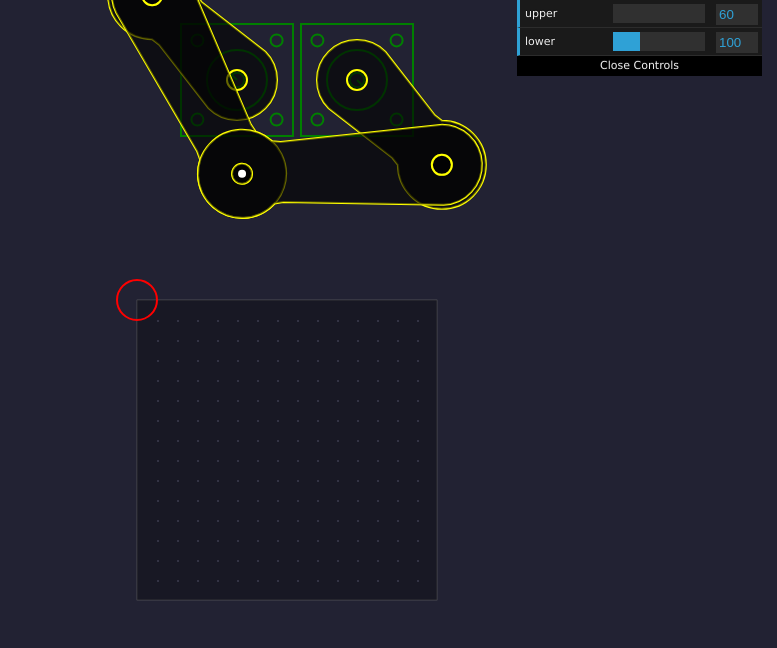
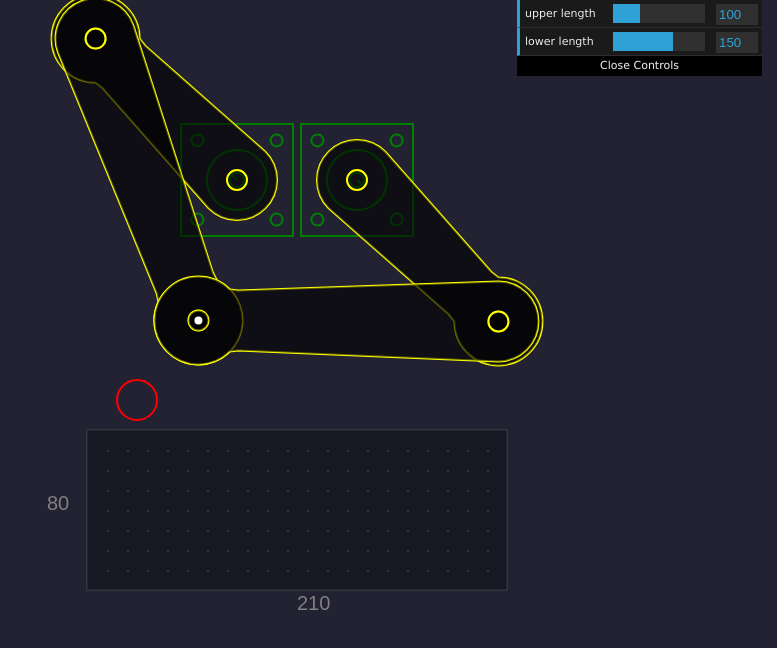
Before and after one commit to tmpvar/parallel-scara, a plain HTML site: page index.html in a window 1280 px wide. Shown: the whole page, without its empty margins (503-1280 px from the left). Drawn offline with Linux system fonts and the light colour scheme.

Commit message:
add some sort of automatic build area resizing

```diff
--- a/index.html
+++ b/index.html
@@ -40,7 +40,7 @@
     this.radsPerStep = (Math.PI*2)/stepsPerRotation;
     this.steps = 0;
     this.ozin = ozin;
-    this.dimensions = Vec2(56, 56);
+    this.dimension = Vec2(56, 56);
     this.observers = [];
     this.rpm = 0;
 
@@ -82,7 +82,7 @@
     }
 
     ctx.save()
-      var hx = this.dimensions.x/2, hy = this.dimensions.y/2
+      var hx = this.dimension.x/2, hy = this.dimension.y/2
       ctx.translate(this.pos.x, this.pos.y);
       ctx.strokeStyle = "green";
       ctx.beginPath();
@@ -132,8 +132,6 @@
   Arm.prototype.render = function(ctx, delta) {
     ctx.save();
       var angle = this.rotation;
-
-
 
       ctx.translate(this.start.x, this.start.y);
 
@@ -192,15 +190,15 @@
     ctx.restore();
   };
 
-  var config = { upper : 60, lower: 100, };
+  var config = { 'upper length' : 100, 'lower length': 150, 'stepper spacing': 60 };
 
   var steppers = [new Stepper(Vec2(50, -110), 1600), new Stepper(Vec2(110, -110), 1600)];
 
-  var arm1a = new Arm(steppers[0].pos, steppers[0].pos.add(Vec2(0, config.upper), true));
-  var arm2a = new Arm(steppers[1].pos, steppers[1].pos.add(Vec2(0, config.upper), true));
+  var arm1a = new Arm(steppers[0].pos, steppers[0].pos.add(Vec2(0, config['upper length']), true));
+  var arm2a = new Arm(steppers[1].pos, steppers[1].pos.add(Vec2(0, config['upper length']), true));
 
-  var arm1b = new Arm(arm1a.end, arm1a.end.add(Vec2(0, config.lower), true));
-  var arm2b = new Arm(arm2a.end, arm2a.end.add(Vec2(0, config.lower), true));
+  var arm1b = new Arm(arm1a.end, arm1a.end.add(Vec2(0, config['lower length']), true));
+  var arm2b = new Arm(arm2a.end, arm2a.end.add(Vec2(0, config['lower length']), true));
 
 
   var target = Vec2(0, 50);
@@ -215,25 +213,44 @@
   });
 
 
+  var computeBuildArea = function() {
+    var ret = { pos: Vec2(0, 0), dimension: Vec2(0, 0) };
+
+    ret.pos.set(steppers[0].pos.x - arm1a.length*.75, steppers[0].pos.y + (arm1b.length - arm1a.length*.25));
+
+        //ctx.lineTo(steppers[1].pos.x + arm2a.length*.75, steppers[1].pos.y + arm2a.length*1.5)
+    ret.dimension.set(steppers[1].pos.x + arm2a.length*.75, steppers[1].pos.y + arm2a.length + arm2b.length * .7).subtract(ret.pos);
+        //ctx.lineTo(steppers[0].pos.x - arm1a.length*.75, steppers[1].pos.y + arm2a.length + arm2b.length * .75)
+
+
+    // var stepperDist = steppers[0].pos.distance(steppers[1].pos);
+    // ret.dimension.x = arm1a.length;//add(Vec2(arm1a.length, arm1b.length));
+    // ret.dimension.y = arm1b.length/2
+    // //ret.dimension.add(Vec2(stepperDist, stepperDist));
+    // ret.pos.x = steppers[0].pos.x + stepperDist/2 - ret.dimension.x/2;// - steppers[0].dimension.x/2;
+    // ret.pos.y = (steppers[0].pos.y + arm1a.length/2 + arm1b.length/2);//ret.dimension.x/2;
+    return ret;
+  }
 
   var gui = new dat.GUI();
-  gui.add(config, 'upper', 60, 200).onChange(function(val) {
+  gui.add(config, 'upper length', 60, 200).onChange(function(val) {
     arm1a.length = val;
     arm1a.end.set(Vec2(0, val).rotate(arm1a.rotation).add(steppers[0].pos));
     arm2a.length = val;
     arm2a.end.set(Vec2(0, val).rotate(arm2a.rotation).add(steppers[1].pos));
   });
 
-  gui.add(config, 'lower', 60, 200).onChange(function(val) {
+  gui.add(config, 'lower length', 60, 200).onChange(function(val) {
     arm1b.length = val;
     arm1b.end.set(Vec2(0, val).rotate(arm1b.rotation).add(steppers[0].pos));
     arm2b.length = val;
     arm2b.end.set(Vec2(0, val).rotate(arm2b.rotation).add(steppers[1].pos));
   });
 
+
   var dir = 10;
   var mouse = Vec2();
-  var scale = 2, translate = Vec2(0, 150);
+  var scale = 2, translate = Vec2(0, 200);
   steppers[0].step(600);
   steppers[1].step(-200);
   var ctx = fc(function(delta) {
@@ -245,20 +262,25 @@
     });
 
     ctx.save()
-      var w = 150, h = 150, stride = 10;
+      var buildArea = computeBuildArea();
+      var w = buildArea.dimension.x, h = buildArea.dimension.y, stride = 10;
       ctx.strokeStyle = '#666'
 
       ctx.lineWidth = .3;
-      ctx.strokeRect(0, 0, 150, 150);
+      ctx.strokeRect(buildArea.pos.x , buildArea.pos.y, w, h);
       ctx.fillStyle = "rgba(0,0,0,.3)";
-      ctx.fillRect(0, 0, 150, 150);
+      ctx.fillRect(buildArea.pos.x, buildArea.pos.y, w, h);
 
       ctx.fillStyle = "#334";
-      for (var x = stride; x<w; x+=stride) {
-        for (var y = stride; y < h; y+=stride) {
+      for (var x = buildArea.pos.x + stride; x<buildArea.pos.x + w; x+=stride) {
+        for (var y = buildArea.pos.y + stride; y < buildArea.pos.y + h; y+=stride) {
           ctx.fillRect(x, y, 1, 1);
         }
       }
+
+      ctx.fillStyle = "grey";
+      ctx.fillText(Math.round(buildArea.dimension.y), buildArea.pos.x-20, buildArea.pos.y + buildArea.dimension.y/2);
+      ctx.fillText(Math.round(buildArea.dimension.x), buildArea.pos.x + buildArea.dimension.x/2, buildArea.pos.y + buildArea.dimension.y + 10);
     ctx.restore();
 
 
@@ -375,6 +397,24 @@
     ctx.fillStyle = "white";
     ctx.fillText(arm2a.end.distance(mouse), 200, 10);
 */
+
+
+
+
+    //   var stepperDist = steppers[0].pos.distance(steppers[1].pos);
+    //   if (stepperDist <= arm1a.length) {
+    //     ctx.moveTo(steppers[0].pos.x - arm1a.length*.75, steppers[0].pos.y + arm1a.length*1.5)
+    //     ctx.lineTo(steppers[1].pos.x + arm2a.length*.75, steppers[1].pos.y + arm2a.length*1.5)
+    //     ctx.lineTo(steppers[1].pos.x + arm2a.length*.75, steppers[1].pos.y + arm2a.length + arm2b.length * .75)
+    //     ctx.lineTo(steppers[0].pos.x - arm1a.length*.75, steppers[1].pos.y + arm2a.length + arm2b.length * .75)
+    //   }
+
+
+
+    // ctx.closePath();
+    //   ctx.strokeStyle = "#f0f";
+    //   ctx.stroke();
+
   });
 
   var computeSteps = function(v) {
@@ -410,8 +450,8 @@
   };
 
   ctx.canvas.addEventListener('mousemove', function(e) {
-
-    mouse.set(Vec2(e).divide(scale).subtract(translate).clamp(Vec2(0,0), Vec2(150, 150)));
+    var area = computeBuildArea();
+    mouse.set(Vec2(e).divide(scale).subtract(translate).clamp(area.pos, area.pos.add(area.dimension, true)));
     computeSteps(mouse);
   });
 </script>
```
